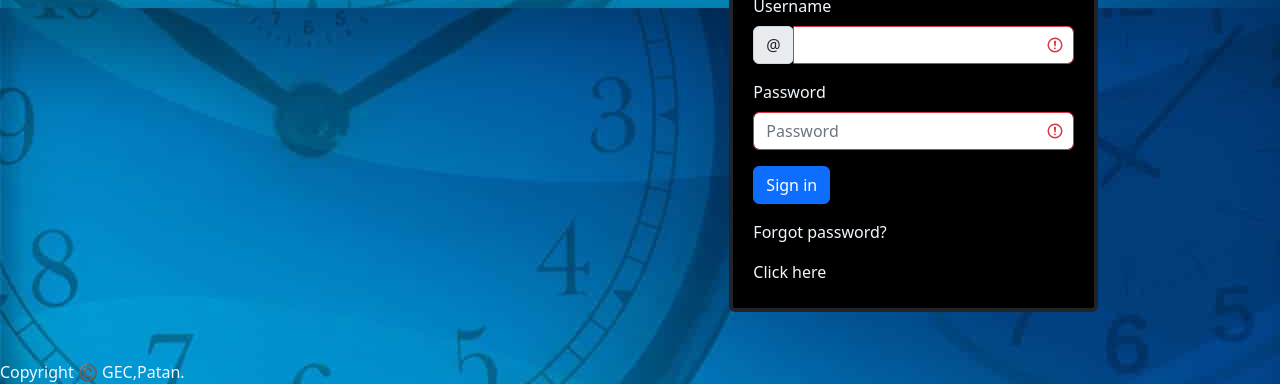
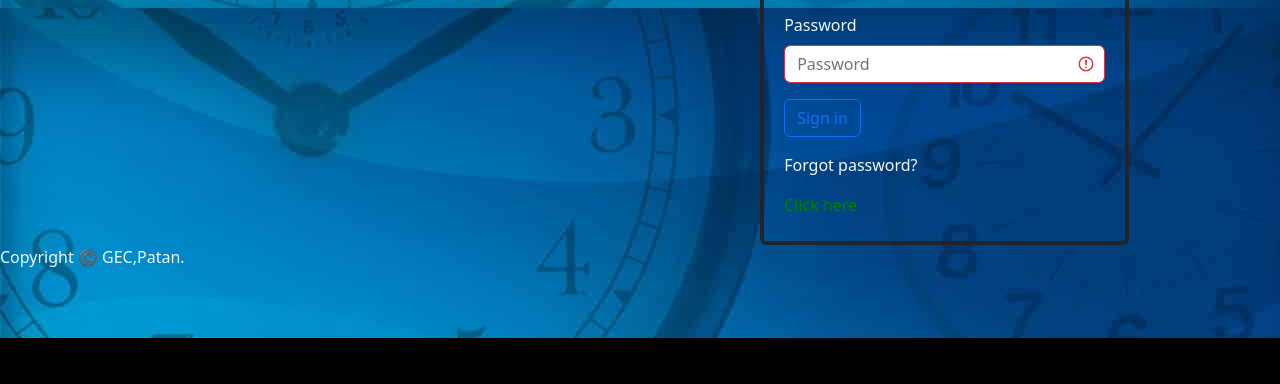
Before and after one commit to ganpatparmar/ATTENDANCE, a plain HTML site: page attendance/homepage/index.html in a window 1280 px wide. Shown: the part 462-846 px from the top of the page. After the commit the page ends 800 px from the top, so only its background shows below. Drawn offline with nearby package versions, Linux system fonts and the light colour scheme; a web font is replaced by a local one.

Commit message:
Update index.html

```diff
--- a/attendance/homepage/index.html
+++ b/attendance/homepage/index.html
@@ -21,20 +21,46 @@
       body{
         background-image: url("Top_10_Favorite_Features_time_attendance_systems_veritime.jpg");
         color: aliceblue;
+        background-color: black;
 
 
       }
       h1{
         color: aliceblue;
         font-family: "Sofia", sans-serif;
-        font-size: 30px;
+        font-size: 25px;
         text-shadow: 3px 3px 3px #ababab;
 
       }
-      #form1{
-        background-color: black;
 
+      a:link {
+        color: green;
       }
+
+
+      a:visited {
+        color: green;
+      }
+
+
+      a:hover {
+        color: red;
+      }
+
+
+      a:active {
+        color: yellow;
+      }
+
+
+    #c1{
+      margin-top: 17rem!important;
+    }
+
+    #c2{
+      margin-top: 12rem!important;
+      margin-left: -8rem ;
+    }
     </style>
 
 
@@ -49,9 +75,9 @@
 
 
   <header>
-    <div class="container-fluid">
-      <nav class="navbar fw-bold">
-        <div class="container d-flex justify-content-center" style="width: 80;">
+    <div class="container-fluid fixed-top ">
+      <nav class="navbar fw-bold ">
+        <div class="container d-flex justify-content-center " style="width: 80;">
           <a class="navbar-brand" href="#">
             <img src="GECP_LOGO_recreated.png"
              alt="this is" width="80" id="logo"  class="rounded-circle">
@@ -64,20 +90,24 @@
     </div>
     <br>
     <br>
-    <br>
+
   </header>
 
   <main>
-    <div class="container-fluid !direction !spacing m-5" style="width: auto;">
-      <h2>ONLINE ATTENDANCE MANAGEMENT</h2>
+    <div class="container-fluid !direction !spacing mt-5" style="width: fit-content; height: fit-content;" id="c1">
+      <div class="h2 pt-2">
+        ONLINE ATTENDANCE MANAGEMENT
+      </div>
+
       <p class="h5">IF NOT REGISTERED...</p>
       <a class="btn btn-outline-warning" href="#" role="button">Register Now</a>
     </div>
 
 
-    <div class="container-fluid !direction !spacing m-5 d-flex border border-4 rounded border-dark"
-      style="width: auto" id="form1">
-      <form class="row g-3 needs-validation was-validated" nonvalidate="" >
+    <div class="container-fluid  d-flex border border-4 rounded border-dark mt-5"
+      style="width: fit-content; height:fit-content;" id="c2">
+
+      <form class="row g-3 needs-validation was-validated pl-2" nonvalidate="" id="form1">
         <div class="d-flex flex-column mb-3">
 
           <div class="p-2 d-flex justify-content-center"><h3>LOGIN</h3></div>
@@ -117,7 +147,7 @@
           </div>
 
           <div class="p-2">
-            <button type="submit" class="btn btn-primary">Sign in</button>
+            <button type="submit" class="btn btn-outline-primary">Sign in</button>
           </div>
 
 
@@ -168,7 +198,7 @@
 <footer>
   <p>
     Copyright <span>©️</span> GEC,Patan.
-</p>
+  </p>
 </footer>
 
 
```
